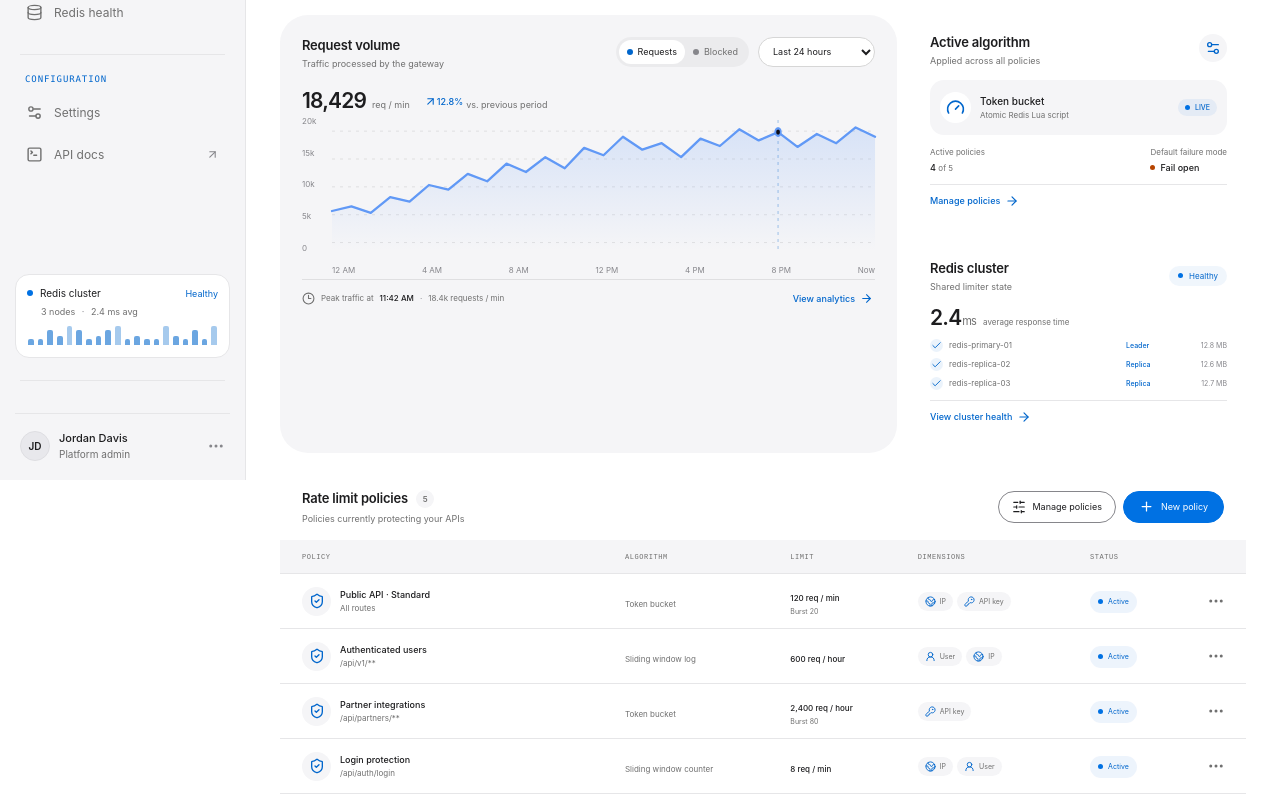
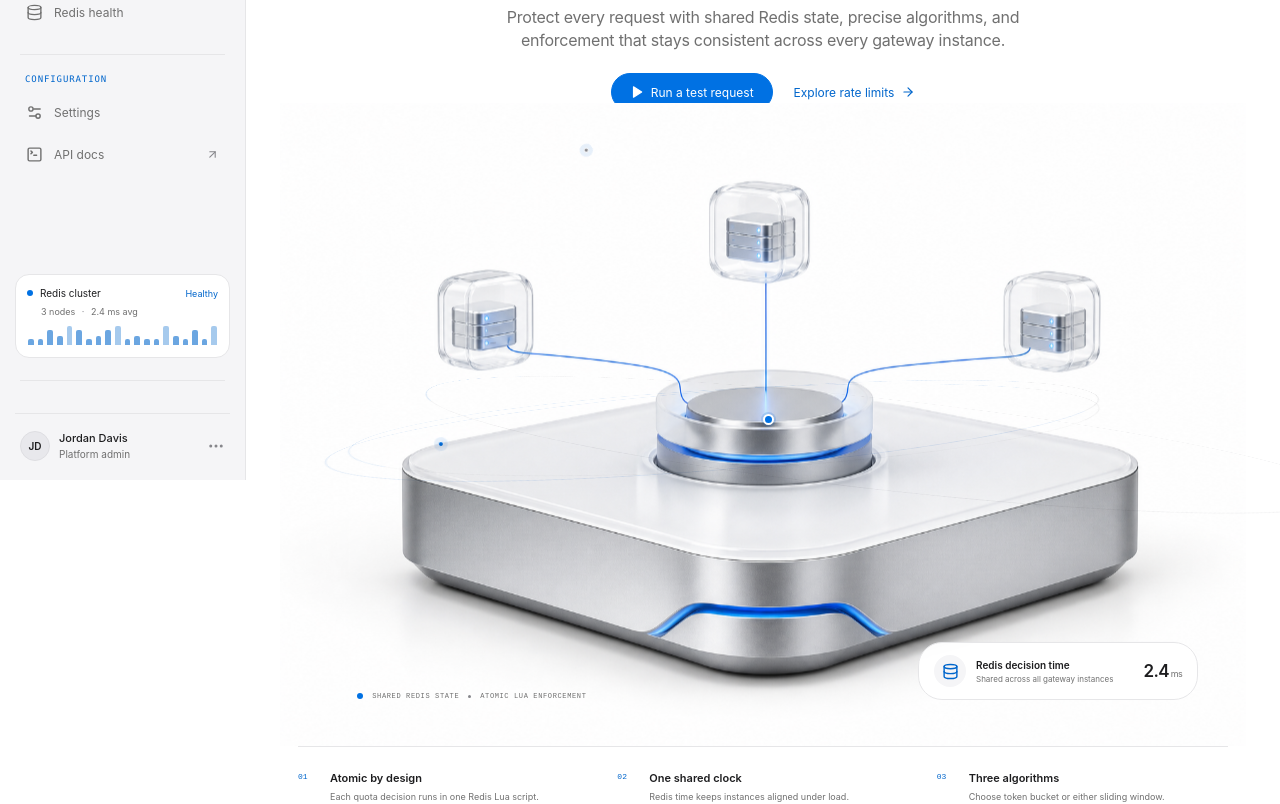
Before and after one commit to amit-dev01/DRT, a React (Vite) app in the folder frontend/: page / in a window 1280 px wide. Shown: the part 320-1124 px from the top of the page. Built offline with nearby package versions, Linux system fonts and the light colour scheme.

Commit message:
feat(frontend): add DRT product hero and interactive 3D gateway stage
Co-authored-by: arena-agent <297053741+arena-agent@users.noreply.github.com>

```diff
--- a/frontend/src/main.jsx
+++ b/frontend/src/main.jsx
@@ -9,6 +9,8 @@ import {
 } from 'lucide-react'
 import './style.css'
 import './accessibility.css'
+import './hero.css'
+import './motion.css'
 
 const initialRules = [
   { id: 'RL-001', name: 'Public API · Standard', scope: 'All routes', algorithm: 'Token bucket', limit: '120 req / min', burst: '20', dimensions: ['IP', 'API key'], status: 'Active', color: 'mint' },
@@ -109,12 +111,12 @@ function TrafficChart({ range, setRange }) {
     </div>
     <div className="chart-summary"><strong>{series === 'requests' ? '18,429' : '142'}</strong><span>req / min</span><span className="chart-summary-change"><ArrowUpRight size={13} /> 12.8%</span><span className="chart-summary-note">vs. previous period</span></div>
     <div className="chart-wrap"><div className="chart-y-labels"><span>20k</span><span>15k</span><span>10k</span><span>5k</span><span>0</span></div><svg className="traffic-chart" viewBox="0 0 784 140" preserveAspectRatio="none" role="img" aria-label={`${series} over the last 24 hours`}>
-      <defs><linearGradient id="chartFill" x1="0" x2="0" y1="0" y2="1"><stop offset="0%" stopColor={series === 'requests' ? '#6199f6' : '#8c83b5'} stopOpacity=".2"/><stop offset="100%" stopColor={series === 'requests' ? '#6199f6' : '#8c83b5'} stopOpacity="0"/></linearGradient></defs>
+      <defs><linearGradient id="chartFill" x1="0" x2="0" y1="0" y2="1"><stop offset="0%" stopColor={series === 'requests' ? '#0066cc' : '#86868b'} stopOpacity=".2"/><stop offset="100%" stopColor={series === 'requests' ? '#0066cc' : '#86868b'} stopOpacity="0"/></linearGradient></defs>
       {[12, 42, 72, 102, 132].map(y => <line key={y} x1="0" x2="784" y1={y} y2={y} className="chart-grid" />)}
       <polygon points={`0,140 ${points} 784,140`} fill="url(#chartFill)" />
-      <polyline points={points} fill="none" stroke={series === 'requests' ? '#6199f6' : '#8c83b5'} strokeWidth="2.3" vectorEffect="non-scaling-stroke" strokeLinejoin="round" strokeLinecap="round" />
+      <polyline points={points} fill="none" stroke={series === 'requests' ? '#0066cc' : '#86868b'} strokeWidth="2.3" vectorEffect="non-scaling-stroke" strokeLinejoin="round" strokeLinecap="round" />
       <line x1="644" x2="644" y1="0" y2="140" className="chart-guide" />
-      <circle cx="644" cy="13" r="4" fill="#0d0d17" stroke={series === 'requests' ? '#6199f6' : '#8c83b5'} strokeWidth="2.5" />
+      <circle cx="644" cy="13" r="4" fill="#ffffff" stroke={series === 'requests' ? '#0066cc' : '#86868b'} strokeWidth="2.5" />
     </svg><div className="chart-x-labels"><span>12 AM</span><span>4 AM</span><span>8 AM</span><span>12 PM</span><span>4 PM</span><span>8 PM</span><span>Now</span></div></div>
     <div className="chart-bottom-note"><span className="chart-note-icon"><Clock3 size={13} /></span>Peak traffic at <strong>11:42 AM</strong><span className="note-separator">·</span><span>18.4k requests / min</span><button>View analytics <ArrowRight size={13} /></button></div>
   </section>
@@ -133,10 +135,47 @@ function RuleTable({ rules, onEdit, onToggle, compact = false }) {
   </tbody></table>{rules.length === 0 && <div className="empty-state">No policies match your search.</div>}</div>
 }
 
-function Overview({ rules, onEdit, onToggle, range, setRange, onViewAll }) {
+function Overview({ rules, onEdit, onToggle, range, setRange, onViewAll, onTest }) {
   const activeRules = rules.filter(r => r.status === 'Active').length
   return <>
-    <Heading title="Overview" subtitle="A real-time view of your API traffic and rate limit policies." right={<div className="heading-updated"><span className="status-dot" />Sample metrics <span>·</span> Interactive preview</div>} />
+    <section className="product-hero" aria-labelledby="product-hero-title">
+      <div className="eyebrow">DRT GATEWAY&nbsp; / &nbsp;DISTRIBUTED RATE LIMITING</div>
+      <h1 id="product-hero-title">Global limits.<br /><span>Atomic decisions.</span></h1>
+      <p className="product-subheadline">Protect every request with shared Redis state, precise algorithms, and enforcement that stays consistent across every gateway instance.</p>
+      <div className="product-hero-actions">
+        <button className="primary-button" onClick={onTest}><Play size={14} fill="currentColor" />Run a test request</button>
+        <button className="hero-secondary" onClick={() => onViewAll('Rate limits')}>Explore rate limits <ArrowRight size={14} /></button>
+      </div>
+      <div className="hero-visual"
+        onPointerMove={event => {
+          if (event.pointerType !== 'mouse') return
+          const bounds = event.currentTarget.getBoundingClientRect()
+          const x = (event.clientX - bounds.left) / bounds.width - .5
+          const y = (event.clientY - bounds.top) / bounds.height - .5
+          event.currentTarget.style.setProperty('--tilt-x', `${x * 5}deg`)
+          event.currentTarget.style.setProperty('--tilt-y', `${y * -3.5}deg`)
+        }}
+        onPointerLeave={event => {
+          event.currentTarget.style.setProperty('--tilt-x', '0deg')
+          event.currentTarget.style.setProperty('--tilt-y', '0deg')
+        }}>
+        <div className="hero-orbit hero-orbit--one" aria-hidden="true"><i /></div>
+        <div className="hero-orbit hero-orbit--two" aria-hidden="true"><i /></div>
+        <img src="/images/drt-gateway-3d.png" alt="A 3D gateway appliance connecting distributed services through one blue-lit control point" />
+        <div className="hero-image-caption"><span /> SHARED REDIS STATE <i /> ATOMIC LUA ENFORCEMENT</div>
+        <div className="hero-callout">
+          <span className="hero-callout-icon"><Database size={17} /></span>
+          <span className="hero-callout-copy"><strong>Redis decision time</strong><small>Shared across all gateway instances</small></span>
+          <span className="hero-callout-value">2.4<small> ms</small></span>
+        </div>
+      </div>
+      <div className="hero-feature-rail">
+        <div><span>01</span><strong>Atomic by design</strong><p>Each quota decision runs in one Redis Lua script.</p></div>
+        <div><span>02</span><strong>One shared clock</strong><p>Redis time keeps instances aligned under load.</p></div>
+        <div><span>03</span><strong>Three algorithms</strong><p>Choose token bucket or either sliding window.</p></div>
+      </div>
+    </section>
+    <div className="overview-section-head" id="control-overview"><div><div className="eyebrow">CONTROL PLANE</div><h2>Overview</h2><p>A real-time view of your API traffic and rate limit policies.</p></div><div className="heading-updated"><span className="status-dot" />Sample metrics <span>·</span> Interactive preview</div></div>
     <div className="metrics-grid">
       <MetricCard label="Requests today" value="2.84M" delta="12.8%" positive icon={Activity} accent="mint" footnote="compared to yesterday" />
       <MetricCard label="Allowed requests" value="99.92%" delta="0.4%" positive icon={ShieldCheck} accent="blue" footnote="of total traffic" />
@@ -249,7 +288,7 @@ export function App() {
     <Sidebar page={page} setPage={viewPage} mobileOpen={mobileOpen} closeMobile={() => setMobileOpen(false)} policyCount={rules.length} />
     <div className="app-main"><Topbar onMenu={() => setMobileOpen(true)} onTest={runTest} page={page} />
       <main className="content">
-        {page === 'Overview' && <Overview rules={rules} onEdit={setModalRule} onToggle={toggleRule} range={range} setRange={setRange} onViewAll={viewPage} />}
+        {page === 'Overview' && <Overview rules={rules} onEdit={setModalRule} onToggle={toggleRule} range={range} setRange={setRange} onViewAll={viewPage} onTest={runTest} />}
         {page === 'Rate limits' && <PoliciesPage rules={rules} onEdit={setModalRule} onToggle={toggleRule} />}
         {page === 'Live traffic' && <ActivityPage events={events} onTest={runTest} />}
         {page === 'Redis health' && <RedisPage />}
```
